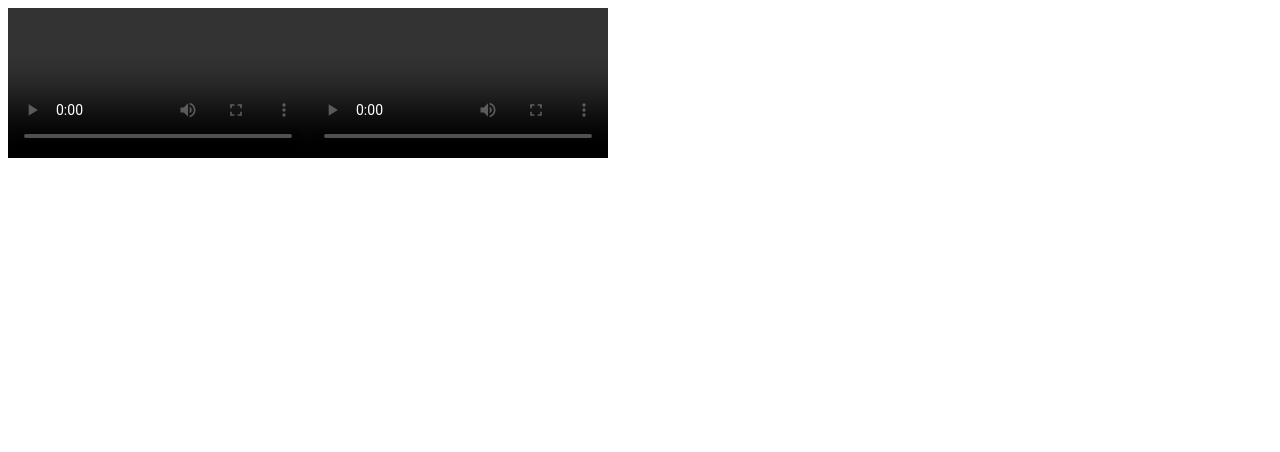
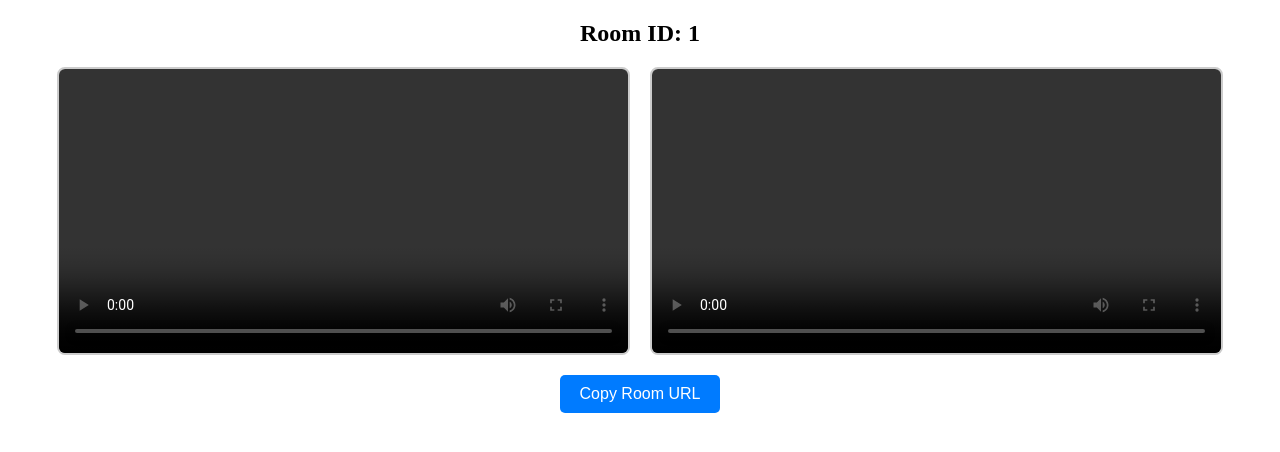
Before and after one commit to AshutoshKD/go-video-chat, a React (Vite) app in the folder client/: page /room/1 in a window 1280 px wide. Shown: the top 452 px of the page. Built offline with nearby package versions, Linux system fonts and the light colour scheme.

Commit message:
ui enhancement

```diff
--- a/client/src/components/CreateRoom.jsx
+++ b/client/src/components/CreateRoom.jsx
@@ -10,10 +10,49 @@ const CreateRoom = (props) => {
 		props.history.push(`/room/${room_id}`)
     };
 
+    const styles = {
+        container: {
+            display: 'flex',
+            flexDirection: 'column',
+            alignItems: 'center',
+            justifyContent: 'center',
+            height: '100vh',
+            backgroundColor: '#f0f4f8',
+            fontFamily: 'Arial, sans-serif',
+        },
+        header: {
+            fontSize: '2.5rem',
+            marginBottom: '10px',
+            color: '#333',
+        },
+        description: {
+            fontSize: '1.2rem',
+            marginBottom: '20px',
+            color: '#666',
+        },
+        button: {
+            padding: '10px 20px',
+            fontSize: '1.2rem',
+            color: '#fff',
+            backgroundColor: '#007bff',
+            border: 'none',
+            borderRadius: '5px',
+            cursor: 'pointer',
+            transition: 'background-color 0.3s ease',
+        },
+        buttonHover: {
+            backgroundColor: '#0056b3',
+        }
+    };
+
     return (
-        <div>
-            <button onClick={create}>Create Room</button>
+        <div style={styles.container}>
+            <h1 style={styles.header}>Welcome to the Video Chat App</h1>
+            <p style={styles.description}>Click below to create a new room and start chatting!</p>
+            <button style={styles.button} onClick={create}>Create Room</button>
         </div>
+
+
     );
 };
 
--- a/client/src/components/Room.jsx
+++ b/client/src/components/Room.jsx
@@ -182,10 +182,67 @@ const Room = (props) => {
         partnerVideo.current.srcObject = e.streams[0];
     };
 
+
+    const copyToClipboard = () => {
+        const roomUrl = window.location.href;
+        navigator.clipboard.writeText(roomUrl)
+            .then(() => {
+                alert("Room URL copied to clipboard!");
+            })
+            .catch(err => {
+                console.error("Failed to copy: ", err);
+            });
+    };
+
+    useEffect(() => {
+    }, [props.match.params.roomID]);
+
+    const styles = {
+        container: {
+            textAlign: 'center',
+            marginTop: '20px',
+        },
+        videoContainer: {
+            display: 'flex',
+            justifyContent: 'center',
+            marginBottom: '20px',
+        },
+        video: {
+            width: '45%',
+            margin: '0 10px',
+            borderRadius: '8px',
+            border: '2px solid #ccc',
+        },
+        button: {
+            padding: '10px 20px',
+            fontSize: '16px',
+            color: 'white',
+            backgroundColor: '#007bff',
+            border: 'none',
+            borderRadius: '5px',
+            cursor: 'pointer',
+            transition: 'background-color 0.3s ease',
+        },
+        buttonHover: {
+            backgroundColor: '#0056b3',
+        },
+    };
+
     return (
-        <div>
-            <video autoPlay controls={true} ref={userVideo}></video>
-            <video autoPlay controls={true} ref={partnerVideo}></video>
+        <div style={styles.container}>
+            <h2>Room ID: {props.match.params.roomID}</h2>
+            <div style={styles.videoContainer}>
+                <video autoPlay controls={true} ref={userVideo} style={styles.video}></video>
+                <video autoPlay controls={true} ref={partnerVideo} style={styles.video}></video>
+            </div>
+            <button
+                onClick={copyToClipboard}
+                style={styles.button}
+                onMouseOver={(e) => e.currentTarget.style.backgroundColor = styles.buttonHover.backgroundColor} // Change color on hover
+                onMouseOut={(e) => e.currentTarget.style.backgroundColor = styles.button.backgroundColor} // Reset color
+            >
+                Copy Room URL
+            </button>
         </div>
     );
 };
```
